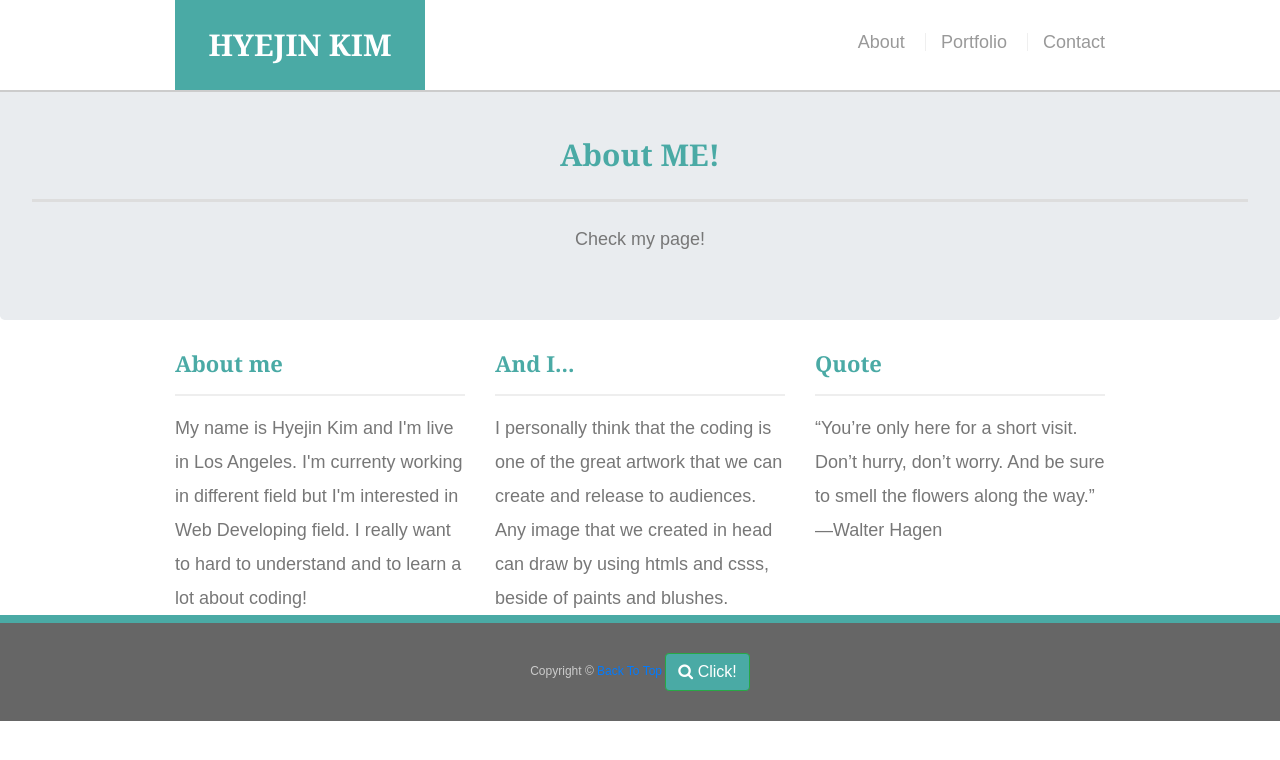
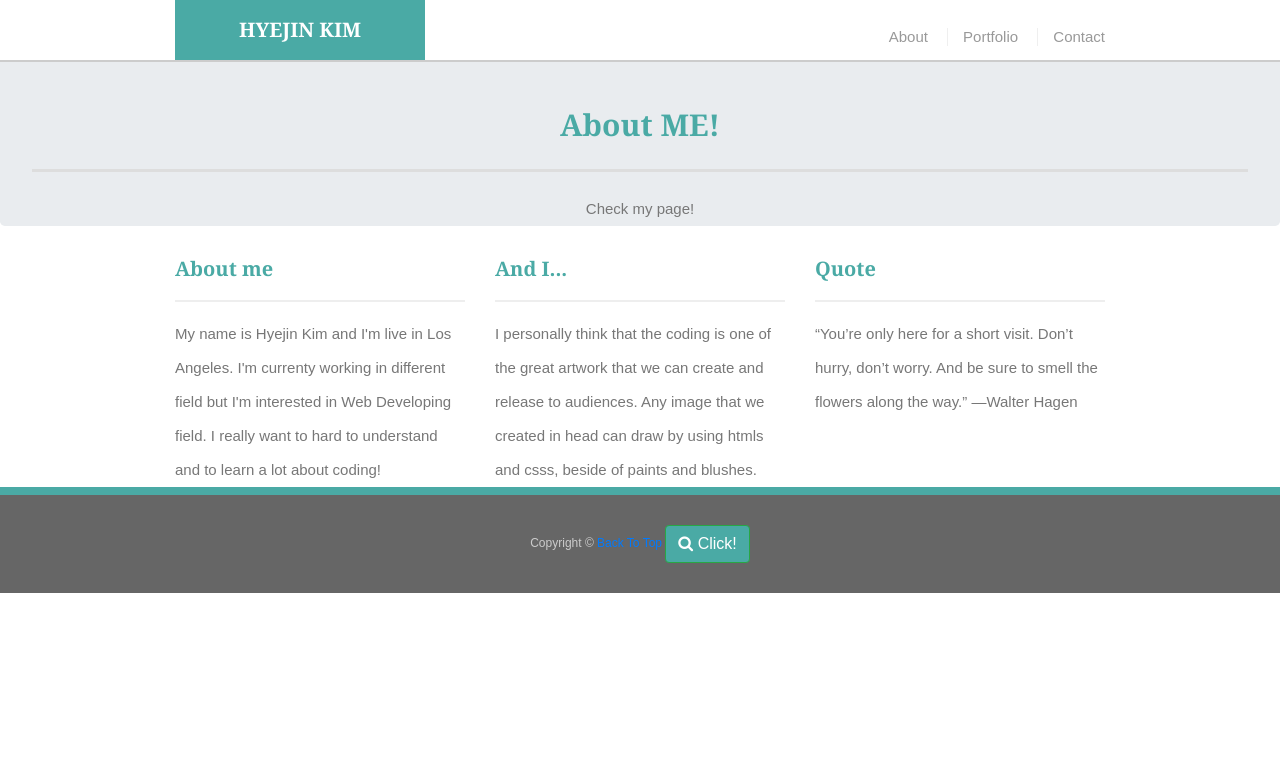
Before and after one commit to cshjnim/Bootstrap_Portfolio, a plain HTML site: page index.html in a window 1280 px wide. Drawn offline with nearby package versions, Linux system fonts and the light colour scheme.

Commit message:
revise style.css for better looking layout

```diff
--- a/assets/css/style.css
+++ b/assets/css/style.css
@@ -68,11 +68,12 @@ h1 {
 
 h2,
 h3 {
-  font-size: 22px;
+  font-size: 20px;
 }
 
 p {
   font-family: fantasy;
+  font-size: 15px;
 }
 
 /* header */
@@ -91,11 +92,11 @@ p {
 #logo {
   float: left;
   width: 250px;
-  height: 90px;
+  height: 60px;
   font-family: Georgia, Times, "Times New Roman", serif;
-  font-size: 30px;
+  font-size: 20px;
   font-weight: 700;
-  line-height: 90px;
+  line-height: 60px;
   color: #ffffff;
   text-align: center;
   text-decoration: none;
@@ -106,7 +107,8 @@ p {
 
 nav {
   float: right;
-  margin-top: 25px;
+  margin-top: 20px;
+  font-size: 15px;
 }
 
 nav a {
@@ -183,7 +185,8 @@ h3,
 /* main */
 
 .jumbotron {
-  padding-top: 130px;
+  padding-top: 100px;
+  padding-bottom: 0px;
 }
 
 .main-section {
@@ -191,7 +194,7 @@ h3,
   width: 100%;
   max-width: 960px;
   padding: 30px;
-  margin: 0 0 40px;
+  margin: 0 0 20px;
   background: #ffffff;
   border: 1px solid #dddddd;
 }
```
